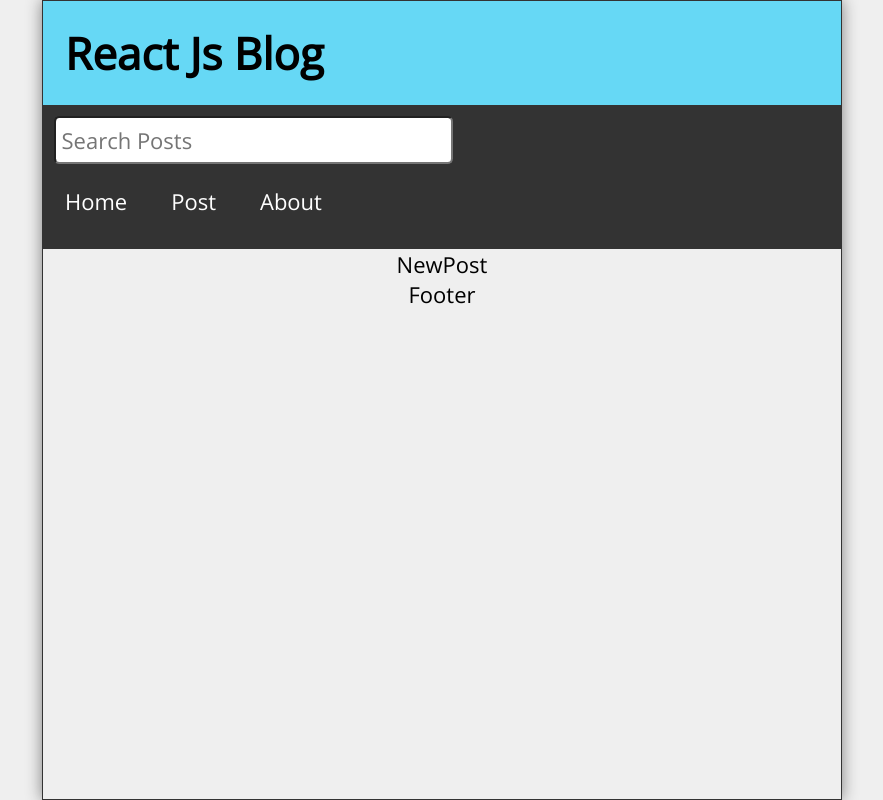
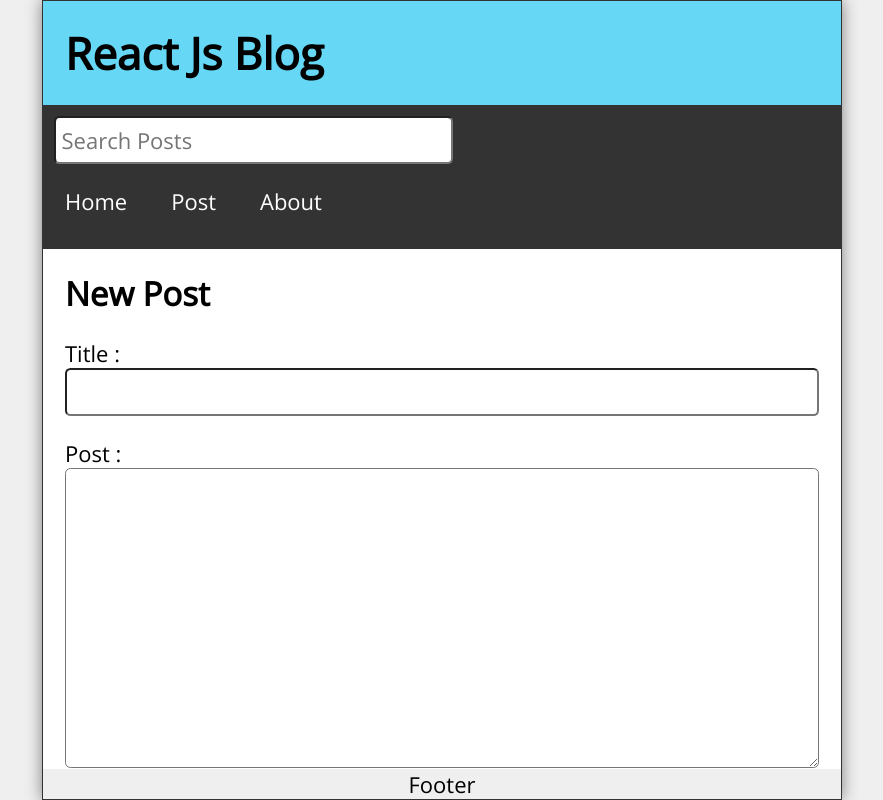
Before and after one commit to SuryanshuTomar/Projects, a React (Create React App) app in the folder React/dave-blog/: page /post in a window 1280 px wide. Shown: the whole page, without its empty margins (198-1081 px from the left). Built offline with nearby package versions, Linux system fonts and the light colour scheme.

Commit message:
New post Component

```diff
--- a/React/dave-blog/src/components/NewPost.js
+++ b/React/dave-blog/src/components/NewPost.js
@@ -1,7 +1,32 @@
 import React from "react";
 
-function NewPost() {
-	return <main>NewPost</main>;
+function NewPost(props) {
+	const { postTitle, setPostTitle, postBody, setPostBody, handleSubmit } =
+		props;
+
+	return (
+		<main className="NewPost">
+			<h2>New Post</h2>
+			<form onSubmit={handleSubmit} className="newPostForm">
+				<label htmlFor="postTitle">Title : </label>
+				<input
+					type="text"
+					id="postTitle"
+					value={postTitle}
+					onChange={(e) => setPostTitle(e.target.value)}
+					required
+				/>
+				<label htmlFor="postBody">Post : </label>
+				<textarea
+					id="postBody"
+					value={postBody}
+					onChange={(e) => setPostBody(e.target.value)}
+					required
+				/>
+				<button>Submit</button>
+			</form>
+		</main>
+	);
 }
 
 export default NewPost;
```
